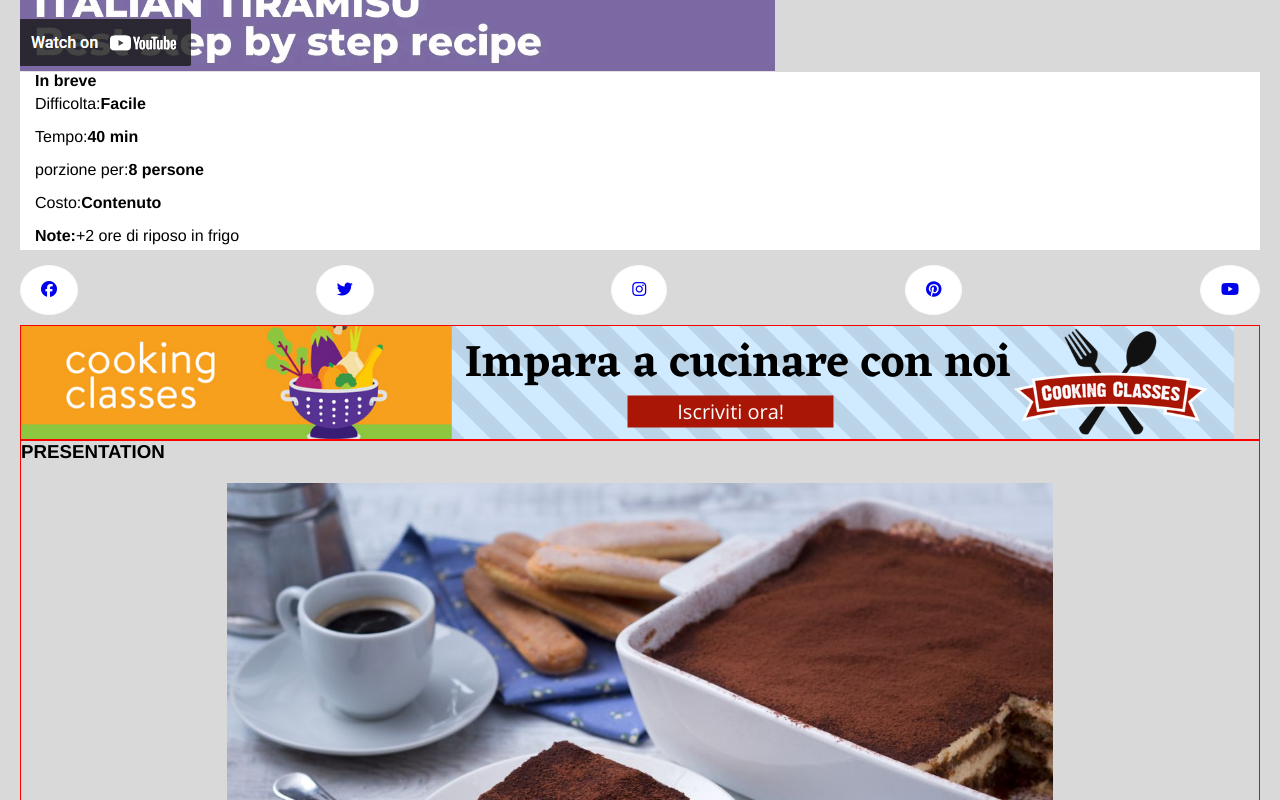
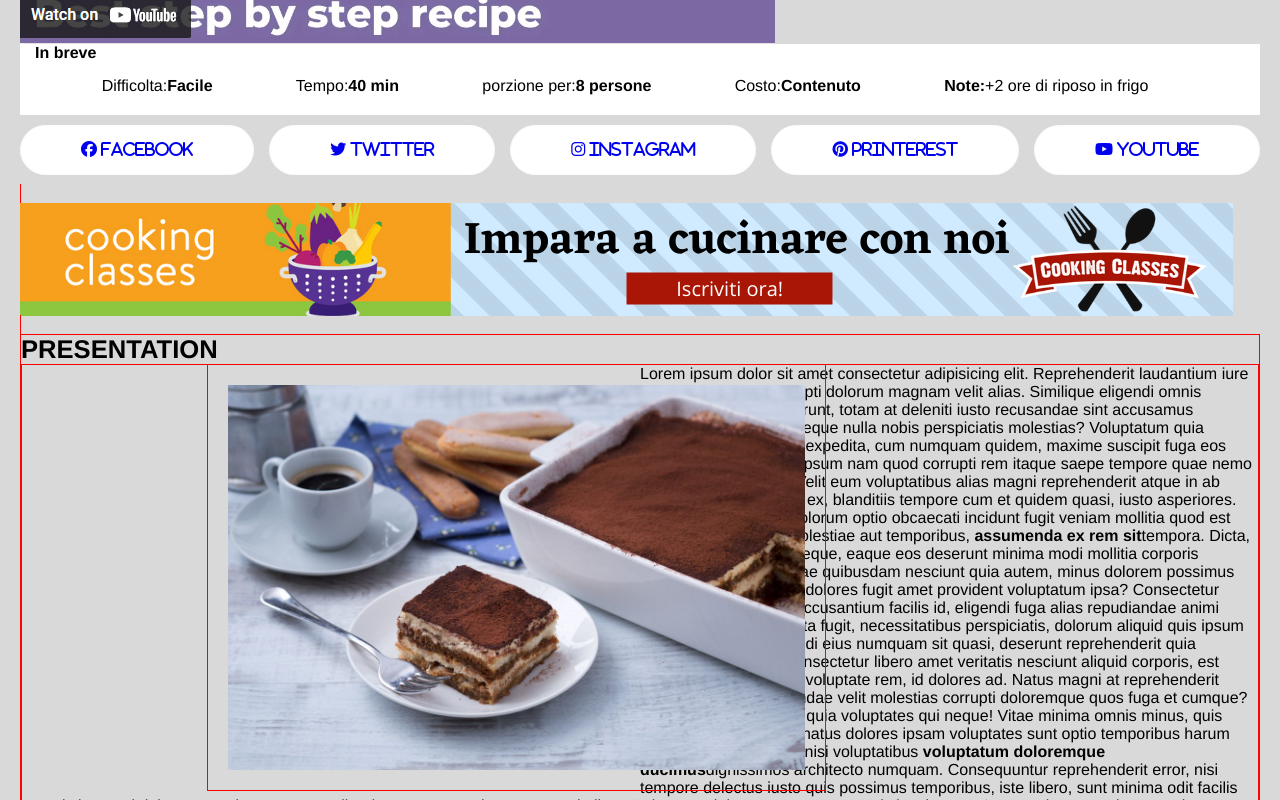
Before and after one commit to AndySMT/htmlcss-responsive-layout, a plain HTML site: page index.html in a window 1280 px wide. Shown: the part 560-1360 px from the top of the page. Drawn offline with Linux system fonts and the light colour scheme.

Commit message:
mobile and tablet

```diff
--- a/index.html
+++ b/index.html
@@ -34,9 +34,9 @@
                 <div>
                     <img src="img/image (10).png" alt="How to make tiramisu">
                 </div>
-                <div class="bg-white">
+                <div class="bg-white ">
                     <span id="recipe" class="bold">In breve</span>
-                    <ul class="">
+                    <ul class="tablet">
                         <li>Difficolta:<span class="bold">Facile</span></li>
                         <li>Tempo:<span class="bold">40 min</span></li>
                         <li>porzione per:<span class="bold">8 persone</span></li>
@@ -47,19 +47,19 @@
             </div>
             <div class="d-flex j-between p-5-0">
                 <div class="mobile-box-social">
-                    <a href="#"><i class="fa-brands fa-facebook"></i></a>
+                    <a href="#"><i class="fa-brands fa-facebook"> <span class="dekstop-social">facebook</span></i></a>
                 </div>
                 <div class="mobile-box-social">
-                    <a href="#"><i class="fa-brands fa-twitter"></i></a>
+                    <a href="#"><i class="fa-brands fa-twitter"> <span class="dekstop-social">twitter</span></i></a>
                 </div>
                 <div class="mobile-box-social">
-                    <a href="#"><i class="fa-brands fa-instagram"></i></a>
+                    <a href="#"><i class="fa-brands fa-instagram"> <span class="dekstop-social">instagram</span></i></a>
                 </div>
                 <div class="mobile-box-social">
-                    <a href="#"><i class="fa-brands fa-pinterest"></i></a>
+                    <a href="#"><i class="fa-brands fa-pinterest"> <span class="dekstop-social">printerest</span></i></a>
                 </div>
                 <div class="mobile-box-social">
-                    <a href="#"><i class="fa-brands fa-youtube"></i></a>
+                    <a href="#"><i class="fa-brands fa-youtube"> <span class="dekstop-social">youtube</span></i></a>
                 </div>
             </div>
             <aside class="debug d-none-mobile">
@@ -70,7 +70,7 @@
         <div class="debug presentation">
             <h3 id="caps">Presentation</h3>
             <div>
-                <div class="image d-flex a-center">
+                <div class="image d-flex a-center debug">
                     <img src="img/tiramisu.jpg" alt="tiramisu presentation">
                 </div>
                 <div class="debug paragraph">
@@ -113,7 +113,7 @@
                                 FOOTER
     --------------------------------------------------------->
     <footer>
-        <div class=" d-flex j-between a-center f-wrap">
+        <div id="footer" class=" d-flex j-between a-center f-wrap">
             <div class="p-5-0">
                 <h3>© 2021 Giallo Booleano S.p.a.</h3>
                 <p>Via Tal dei tali, 10 - 88046 Lamezia Terme - VAT 43940293020</p>
--- a/style.css
+++ b/style.css
@@ -60,13 +60,15 @@ ul {
 }
 
 /* ********************************
-                SPACING
+
 ******************************** */
 
 .d-none-mobile {
     display: none;
 }
-
+.deksrop-social {
+    display: none;
+}
 
 /* ********************************
             SPACING
@@ -74,6 +76,7 @@ ul {
 .p-5-0 {
     padding: 10px 0;
 }
+
 .gigi {
 
     margin-top: 20px;
@@ -178,6 +181,7 @@ h1 {
 
 #caps {
     text-transform: uppercase;
+    font-size: 1.6rem;
 }
 
 /* ********************************
@@ -200,8 +204,40 @@ header {
 /* tablet */
 @media screen and (min-width: 768px) {
     .d-none-mobile {
-        display: block;
+        display: inline;
     }
+
+    .tablet {
+        display: flex;
+        justify-content: space-around;
+        flex-wrap: wrap;
+        padding: 10px 40px;
+        margin-right: 30px;
+    }
+
+    .mobile-box-social {
+        border: 1px solid rgb(250, 250, 250);
+        border-radius: 40px;
+        padding: 15px 60px;
+        background-color: var(--color-white);
+    }
+
+    .image {
+        float: left;
+        width: 50%;
+        position: relative;
+        right: 100px;
+    }
+
+ /*    footer div:nth-of-type(2) {
+        position: relative;
+        right: -60px;
+    }
+
+    h3 {
+        position: relative;
+        right: 60px;
+    } */
 }
 
 /* dekstop */
```
